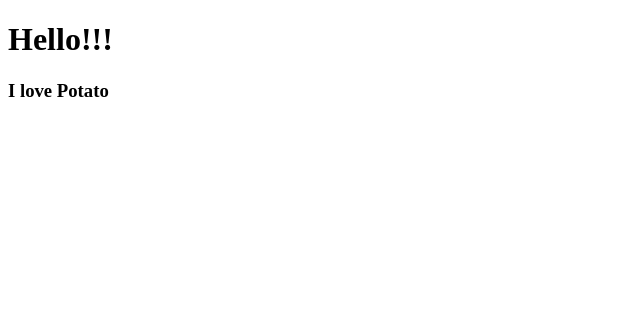
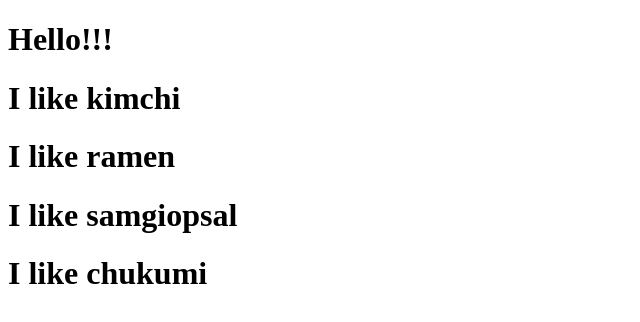
Before and after one commit to soymi1k/movieApp, a React (Create React App) app: page / in a window 1280 px wide. Shown: the top 322 px of the page, without its empty margins (0-640 px from the left). Built offline with nearby package versions, Linux system fonts and the light colour scheme.

Commit message:
#2.1 Reusable Components with JSX + Props

```diff
--- a/src/App.js
+++ b/src/App.js
@@ -1,10 +1,15 @@
-import Tomato from "./Potato";
+function Food({ favourite }) {
+  return <h1>I like {favourite}</h1>;
+}
 
 function App() {
   return (
     <div className="App">
       <h1>Hello!!!</h1>
-      <Tomato />
+      <Food favourite="kimchi" />
+      <Food favourite="ramen" />
+      <Food favourite="samgiopsal" />
+      <Food favourite="chukumi" />
       </div>
   );
 }
--- a/src/Potato.js
+++ /dev/null
@@ -1,7 +0,0 @@
-function Potato(){
-    return(
-        <h3>I love Potato</h3>
-    )
-}
-
-export default Potato;
```
Also changed, not shown: 1 other file (tests, documents, lock files or other folders).
